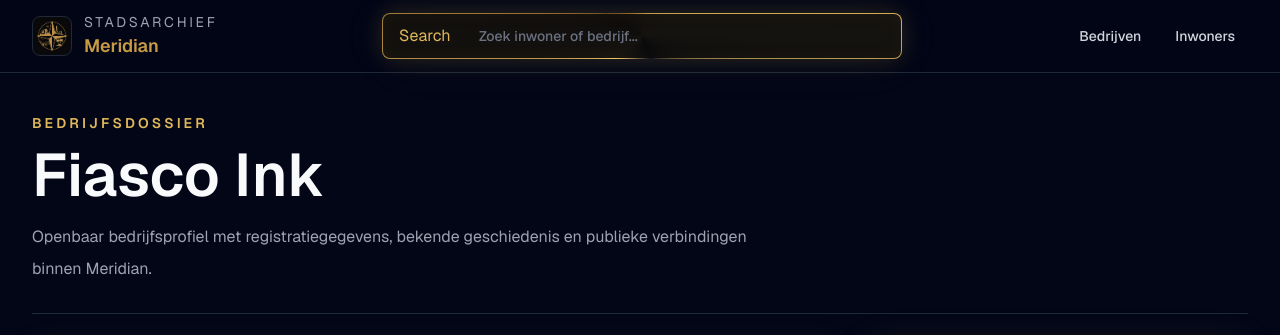
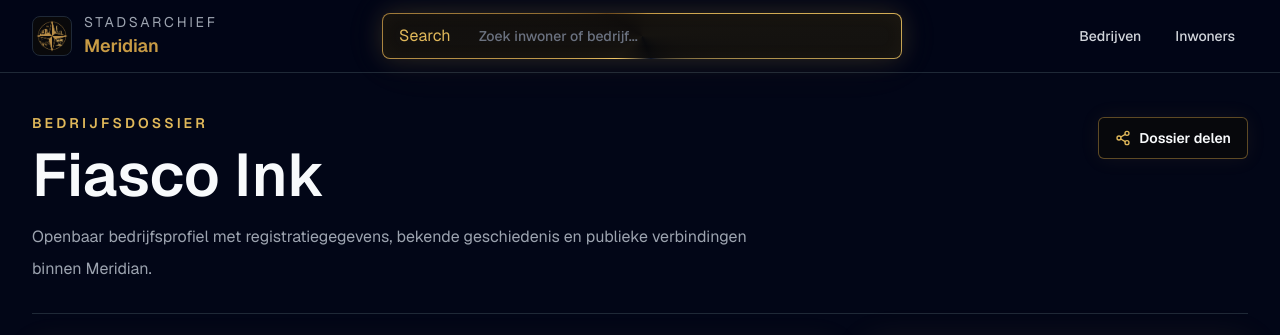
Before and after one commit to kingfreshRLLMN/meridianarchief, a Next.js app: page /businesses/fiasco-ink in a window 1280 px wide. Shown: the top 335 px of the page. Built offline with nearby package versions, Linux system fonts and the light colour scheme.

Commit message:
Add share button to dossier pages

```diff
--- a/app/businesses/fiasco-ink/page.tsx
+++ b/app/businesses/fiasco-ink/page.tsx
@@ -1,6 +1,7 @@
 import DossierContents from "@/components/dossier-contents";
 import DossierInfobox from "@/components/dossier-infobox";
 import DossierSection from "@/components/dossier-section";
+import ShareDossierButton from "@/components/share-dossier-button";
 import { businesses } from "@/data/businesses";
 import Link from "next/link";
 
@@ -19,6 +20,8 @@ export default function FiascoInkPage() {
     <main className="min-h-screen bg-[#020617] px-4 py-10 text-[#f8fafc] md:px-8">
       <div className="mx-auto max-w-7xl">
         <header className="border-b border-[#1f2937] pb-7">
+          <div className="flex flex-col items-start justify-between gap-6 sm:flex-row sm:gap-8">
+            <div>
               <p className="text-sm font-semibold uppercase tracking-[0.22em] text-[#e0b85a]">
                 Bedrijfsdossier
               </p>
@@ -29,6 +32,11 @@ export default function FiascoInkPage() {
                 Openbaar bedrijfsprofiel met registratiegegevens, bekende
                 geschiedenis en publieke verbindingen binnen Meridian.
               </p>
+            </div>
+            <div className="shrink-0 sm:pt-1">
+              <ShareDossierButton />
+            </div>
+          </div>
         </header>
 
         <div className="mt-8 grid gap-8 lg:grid-cols-[minmax(0,1fr)_380px]">
--- a/app/characters/bobby-ray-fiasco/page.tsx
+++ b/app/characters/bobby-ray-fiasco/page.tsx
@@ -1,6 +1,7 @@
 import DossierContents from "@/components/dossier-contents";
 import DossierInfobox from "@/components/dossier-infobox";
 import DossierSection from "@/components/dossier-section";
+import ShareDossierButton from "@/components/share-dossier-button";
 import { characters } from "@/data/characters";
 import Link from "next/link";
 
@@ -19,6 +20,8 @@ export default function BobbyRayPage() {
     <main className="min-h-screen bg-[#020617] px-4 py-10 text-[#f8fafc] md:px-8">
       <div className="mx-auto max-w-7xl">
         <header className="border-b border-[#1f2937] pb-7">
+          <div className="flex flex-col items-start justify-between gap-6 sm:flex-row sm:gap-8">
+            <div>
               <p className="text-sm font-semibold uppercase tracking-[0.22em] text-[#e0b85a]">
                 Inwonersdossier
               </p>
@@ -29,6 +32,11 @@ export default function BobbyRayPage() {
                 Een openbaar Meridian-dossier met bekende feiten, publieke
                 verbanden en duidelijk gemarkeerde geruchten.
               </p>
+            </div>
+            <div className="shrink-0 sm:pt-1">
+              <ShareDossierButton />
+            </div>
+          </div>
         </header>
 
         <div className="mt-8 grid gap-8 lg:grid-cols-[minmax(0,1fr)_380px]">
--- /dev/null
+++ b/components/share-dossier-button.tsx
@@ -0,0 +1,83 @@
+"use client";
+
+import { useEffect, useRef, useState } from "react";
+
+export default function ShareDossierButton() {
+  const [copied, setCopied] = useState(false);
+  const resetTimer = useRef<ReturnType<typeof setTimeout> | null>(null);
+
+  useEffect(() => {
+    return () => {
+      if (resetTimer.current) {
+        clearTimeout(resetTimer.current);
+      }
+    };
+  }, []);
+
+  async function copyCurrentUrl() {
+    const url = window.location.href;
+
+    try {
+      await navigator.clipboard.writeText(url);
+    } catch {
+      const temporaryInput = document.createElement("textarea");
+      temporaryInput.value = url;
+      temporaryInput.setAttribute("readonly", "");
+      temporaryInput.style.position = "fixed";
+      temporaryInput.style.opacity = "0";
+      document.body.appendChild(temporaryInput);
+      temporaryInput.select();
+      document.execCommand("copy");
+      document.body.removeChild(temporaryInput);
+    }
+
+    setCopied(true);
+
+    if (resetTimer.current) {
+      clearTimeout(resetTimer.current);
+    }
+
+    resetTimer.current = setTimeout(() => setCopied(false), 2200);
+  }
+
+  return (
+    <button
+      type="button"
+      onClick={copyCurrentUrl}
+      className="inline-flex min-w-36 items-center justify-center gap-2 rounded-md border border-[#c89b45]/45 bg-[#09090b]/80 px-4 py-2.5 text-sm font-semibold text-[#f8fafc] shadow-[0_0_20px_rgba(200,155,69,0.08)] transition hover:border-[#e0b85a] hover:bg-[#c89b45]/10 hover:shadow-[0_0_24px_rgba(200,155,69,0.18)] focus-visible:outline-2 focus-visible:outline-offset-2 focus-visible:outline-[#e0b85a]"
+      aria-live="polite"
+    >
+      {copied ? (
+        <svg
+          aria-hidden="true"
+          viewBox="0 0 24 24"
+          fill="none"
+          stroke="currentColor"
+          strokeWidth="2"
+          strokeLinecap="round"
+          strokeLinejoin="round"
+          className="size-4 text-[#e0b85a]"
+        >
+          <path d="m5 12 4 4L19 6" />
+        </svg>
+      ) : (
+        <svg
+          aria-hidden="true"
+          viewBox="0 0 24 24"
+          fill="none"
+          stroke="currentColor"
+          strokeWidth="2"
+          strokeLinecap="round"
+          strokeLinejoin="round"
+          className="size-4 text-[#e0b85a]"
+        >
+          <circle cx="18" cy="5" r="3" />
+          <circle cx="6" cy="12" r="3" />
+          <circle cx="18" cy="19" r="3" />
+          <path d="m8.59 13.51 6.83 3.98M15.41 6.51 8.59 10.49" />
+        </svg>
+      )}
+      <span>{copied ? "Link gekopieerd" : "Dossier delen"}</span>
+    </button>
+  );
+}
```
Lines whose indentation alone changed are shown as unchanged.
